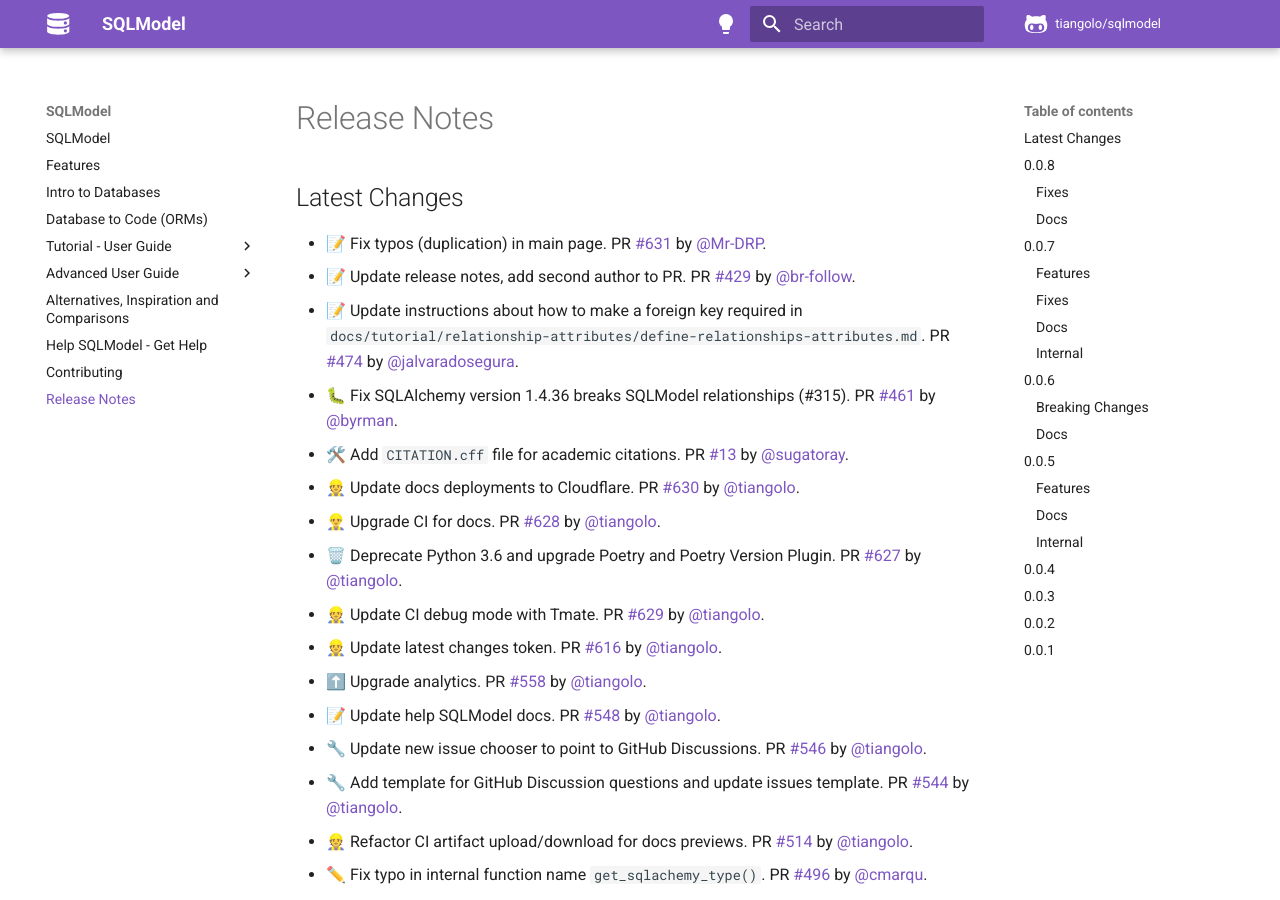
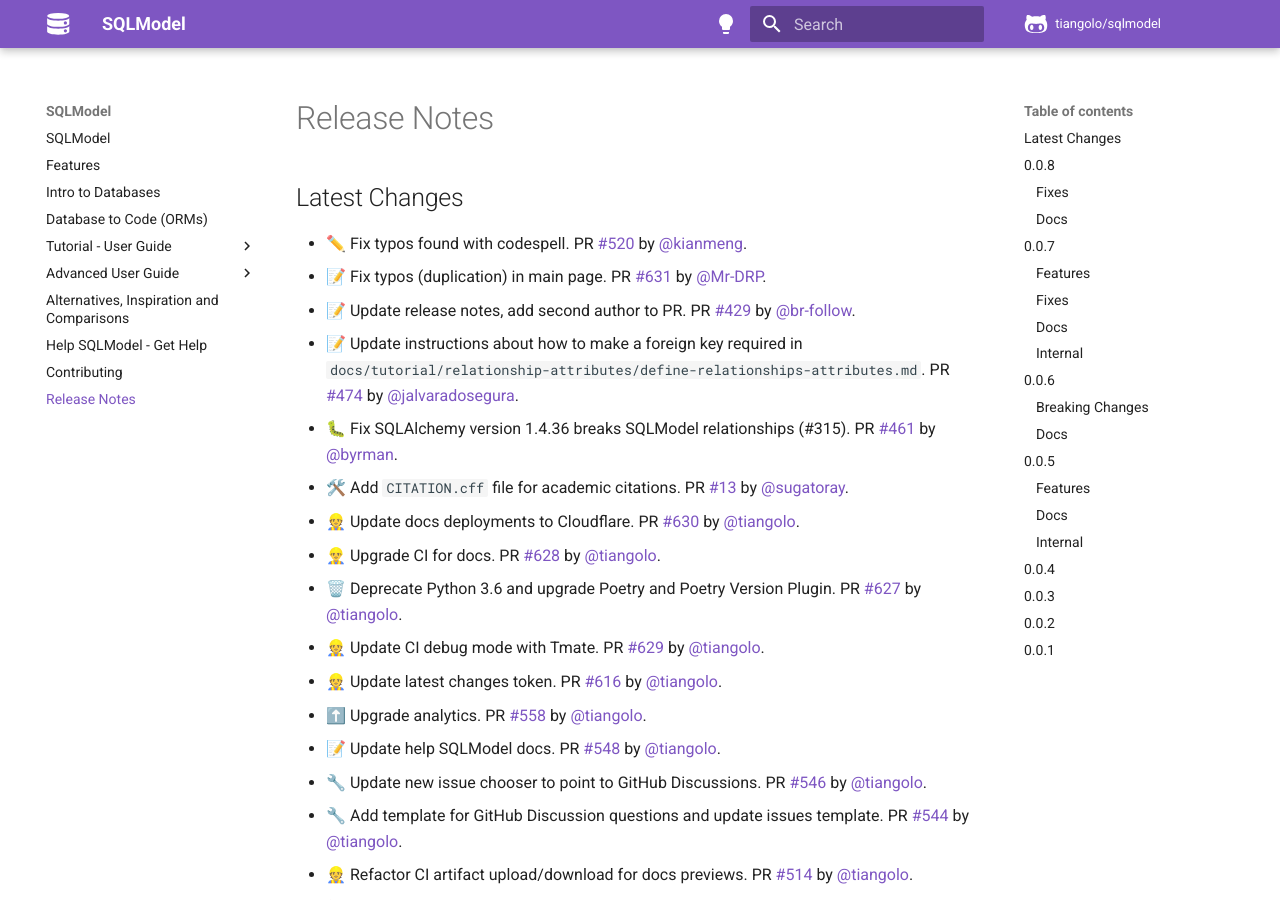
Before and after one commit to upmorpheus/Laravel-perfect, an MkDocs documentation site: the page built from docs/release-notes.md, in a window 1280 px wide and 900 px high. Built offline with MkDocs 1.6.1 and Material for MkDocs 9.7.7, drawn with Linux system fonts in a browser that asks for light colours; comment, search, counter and statistics services are not loaded.

Commit message:
📝 Update release notes

```diff
--- a/docs/release-notes.md
+++ b/docs/release-notes.md
@@ -2,6 +2,7 @@
 
 ## Latest Changes
 
+* ✏️ Fix typos found with codespell. PR [#520](https://github.com/tiangolo/sqlmodel/pull/520) by [@kianmeng](https://github.com/kianmeng).
 * 📝 Fix typos (duplication) in main page. PR [#631](https://github.com/tiangolo/sqlmodel/pull/631) by [@Mr-DRP](https://github.com/Mr-DRP).
 * 📝 Update release notes, add second author to PR. PR [#429](https://github.com/tiangolo/sqlmodel/pull/429) by [@br-follow](https://github.com/br-follow).
 * 📝 Update instructions about how to make a foreign key required in `docs/tutorial/relationship-attributes/define-relationships-attributes.md`. PR [#474](https://github.com/tiangolo/sqlmodel/pull/474) by [@jalvaradosegura](https://github.com/jalvaradosegura).
```
